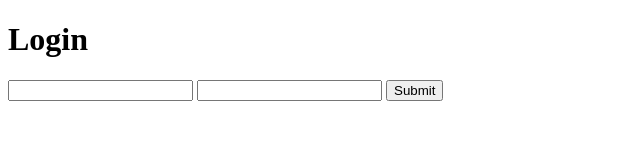
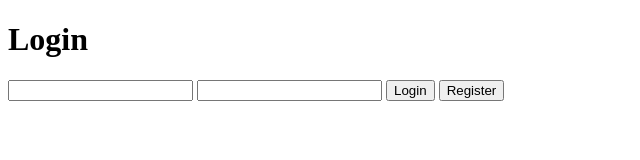
Before and after one commit to Lanne555/test-node, a website: page web_file/login.html in a window 1280 px wide. Shown: the whole page, without its empty margins (0-640 px from the left). Drawn offline with Linux system fonts and the light colour scheme.

Commit message:
loginRegister

```diff
--- a/web_file/login.html
+++ b/web_file/login.html
@@ -14,7 +14,8 @@
     <form id="fromlogin" onsubmit="process()" >
         <input id="username" name="username"  type="text" required>
         <input id="password" name="password"  type="password" required>
-        <input id="submit" type="submit">
+        <button>Login</button>
+        <button>Register</button>
     </form>
 </body>
 
```
